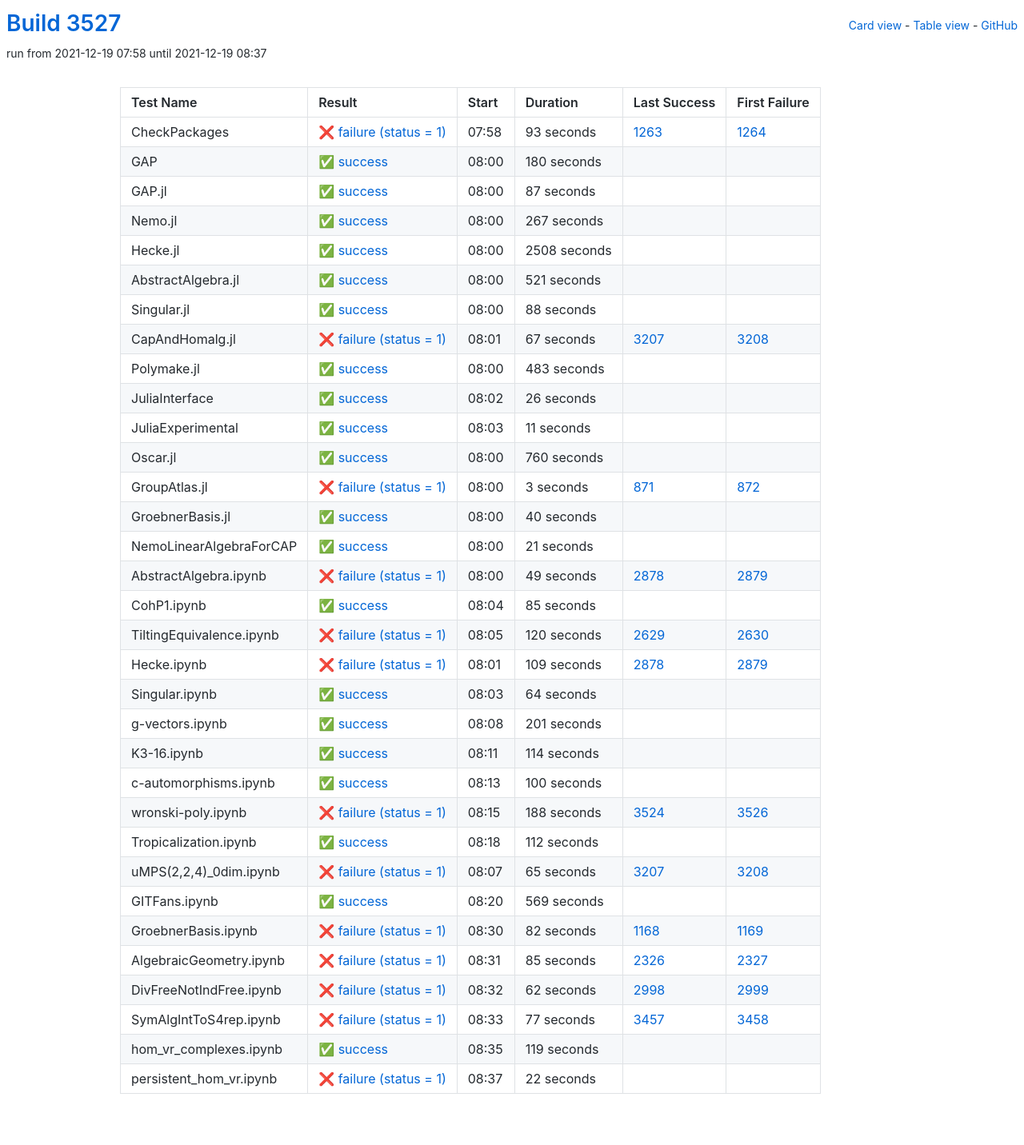
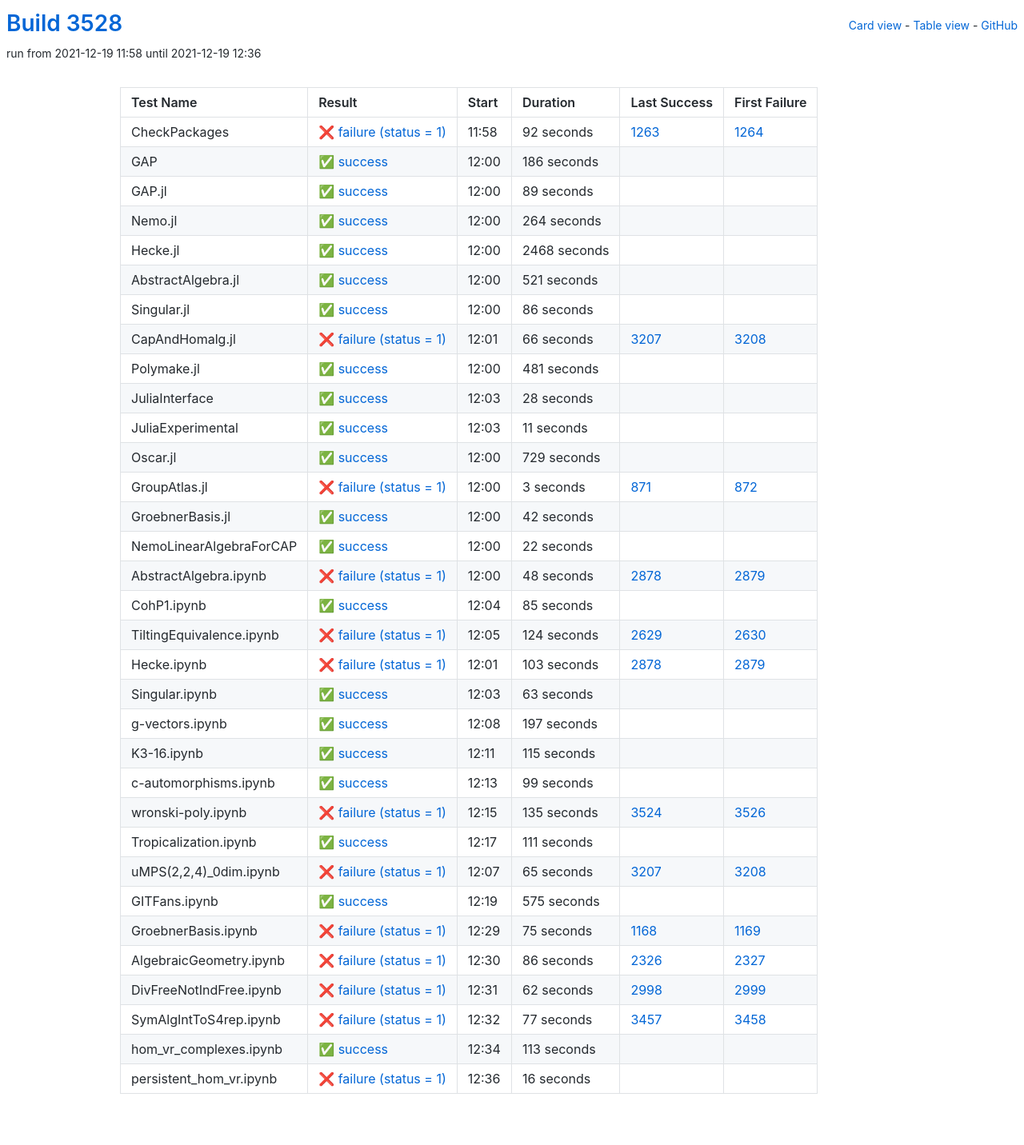
Before and after one commit to oscar-system/oscar-ci-status-stable, a Jekyll site: the page built from table.html, in a window 1280 px wide. Shown: the whole page at 80% size. Built offline with Jekyll 4.4.1, drawn with Linux system fonts in a browser that asks for light colours.

Commit message:
Build #3528

```diff
--- a/_data/ci.yml
+++ b/_data/ci.yml
@@ -1,6 +1,6 @@
 ---
-build: 3527
-build_url: https://oscarci.mathematik.uni-kl.de/job/oscar-stable/3527/
+build: 3528
+build_url: https://oscarci.mathematik.uni-kl.de/job/oscar-stable/3528/
 job: oscar-stable
 organization: oscar-system
 repo: oscar-ci-status-stable
@@ -8,68 +8,68 @@ repourl: https://github.com/oscar-system/oscar-ci-status-stable
 tests:
 - name: CheckPackages
   id: checkpackages
-  log: https://oscarci.mathematik.uni-kl.de/job/oscar-stable/3527/artifact/logs/build-3527/CheckPackages.log
-  start: 2021-12-19 07:58
+  log: https://oscarci.mathematik.uni-kl.de/job/oscar-stable/3528/artifact/logs/build-3528/CheckPackages.log
+  start: 2021-12-19 11:58
   success: false
   exitcode: 1
   status: failure
-  duration: 93
+  duration: 92
   last_success: 1263
   last_success_url: https://oscarci.mathematik.uni-kl.de/job/oscar-stable/1263/
   first_failure: 1264
   first_failure_url: https://oscarci.mathematik.uni-kl.de/job/oscar-stable/1264/
 - name: GAP
   id: gap
-  log: https://oscarci.mathematik.uni-kl.de/job/oscar-stable/3527/artifact/logs/build-3527/GAP.log
-  start: 2021-12-19 08:00
+  log: https://oscarci.mathematik.uni-kl.de/job/oscar-stable/3528/artifact/logs/build-3528/GAP.log
+  start: 2021-12-19 12:00
   success: true
   exitcode: 0
   status: success
-  duration: 180
+  duration: 186
   last_success: false
   last_success_url:
   first_failure: false
   first_failure_url:
 - name: GAP.jl
   id: gap-jl
-  log: https://oscarci.mathematik.uni-kl.de/job/oscar-stable/3527/artifact/logs/build-3527/GAP.jl.log
-  start: 2021-12-19 08:00
+  log: https://oscarci.mathematik.uni-kl.de/job/oscar-stable/3528/artifact/logs/build-3528/GAP.jl.log
+  start: 2021-12-19 12:00
   success: true
   exitcode: 0
   status: success
-  duration: 87
+  duration: 89
   last_success: false
   last_success_url:
   first_failure: false
   first_failure_url:
 - name: Nemo.jl
   id: nemo-jl
-  log: https://oscarci.mathematik.uni-kl.de/job/oscar-stable/3527/artifact/logs/build-3527/Nemo.jl.log
-  start: 2021-12-19 08:00
+  log: https://oscarci.mathematik.uni-kl.de/job/oscar-stable/3528/artifact/logs/build-3528/Nemo.jl.log
+  start: 2021-12-19 12:00
   success: true
   exitcode: 0
   status: success
-  duration: 267
+  duration: 264
   last_success: false
   last_success_url:
   first_failure: false
   first_failure_url:
 - name: Hecke.jl
   id: hecke-jl
-  log: https://oscarci.mathematik.uni-kl.de/job/oscar-stable/3527/artifact/logs/build-3527/Hecke.jl.log
-  start: 2021-12-19 08:00
+  log: https://oscarci.mathematik.uni-kl.de/job/oscar-stable/3528/artifact/logs/build-3528/Hecke.jl.log
+  start: 2021-12-19 12:00
   success: true
   exitcode: 0
   status: success
-  duration: 2508
+  duration: 2468
   last_success: false
   last_success_url:
   first_failure: false
   first_failure_url:
 - name: AbstractAlgebra.jl
   id: abstractalgebra-jl
-  log: https://oscarci.mathematik.uni-kl.de/job/oscar-stable/3527/artifact/logs/build-3527/AbstractAlgebra.jl.log
-  start: 2021-12-19 08:00
+  log: https://oscarci.mathematik.uni-kl.de/job/oscar-stable/3528/artifact/logs/build-3528/AbstractAlgebra.jl.log
+  start: 2021-12-19 12:00
   success: true
   exitcode: 0
   status: success
@@ -80,56 +80,56 @@ tests:
   first_failure_url:
 - name: Singular.jl
   id: singular-jl
-  log: https://oscarci.mathematik.uni-kl.de/job/oscar-stable/3527/artifact/logs/build-3527/Singular.jl.log
-  start: 2021-12-19 08:00
+  log: https://oscarci.mathematik.uni-kl.de/job/oscar-stable/3528/artifact/logs/build-3528/Singular.jl.log
+  start: 2021-12-19 12:00
   success: true
   exitcode: 0
   status: success
-  duration: 88
+  duration: 86
   last_success: false
   last_success_url:
   first_failure: false
   first_failure_url:
 - name: CapAndHomalg.jl
   id: capandhomalg-jl
-  log: https://oscarci.mathematik.uni-kl.de/job/oscar-stable/3527/artifact/logs/build-3527/CapAndHomalg.jl.log
-  start: 2021-12-19 08:01
+  log: https://oscarci.mathematik.uni-kl.de/job/oscar-stable/3528/artifact/logs/build-3528/CapAndHomalg.jl.log
+  start: 2021-12-19 12:01
   success: false
   exitcode: 1
   status: failure
-  duration: 67
+  duration: 66
   last_success: 3207
   last_success_url: https://oscarci.mathematik.uni-kl.de/job/oscar-stable/3207/
   first_failure: 3208
   first_failure_url: https://oscarci.mathematik.uni-kl.de/job/oscar-stable/3208/
 - name: Polymake.jl
   id: polymake-jl
-  log: https://oscarci.mathematik.uni-kl.de/job/oscar-stable/3527/artifact/logs/build-3527/Polymake.jl.log
-  start: 2021-12-19 08:00
+  log: https://oscarci.mathematik.uni-kl.de/job/oscar-stable/3528/artifact/logs/build-3528/Polymake.jl.log
+  start: 2021-12-19 12:00
   success: true
   exitcode: 0
   status: success
-  duration: 483
+  duration: 481
   last_success: false
   last_success_url:
   first_failure: false
   first_failure_url:
 - name: JuliaInterface
   id: juliainterface
-  log: https://oscarci.mathematik.uni-kl.de/job/oscar-stable/3527/artifact/logs/build-3527/JuliaInterface.log
-  start: 2021-12-19 08:02
+  log: https://oscarci.mathematik.uni-kl.de/job/oscar-stable/3528/artifact/logs/build-3528/JuliaInterface.log
+  start: 2021-12-19 12:03
   success: true
   exitcode: 0
   status: success
-  duration: 26
+  duration: 28
   last_success: false
   last_success_url:
   first_failure: false
   first_failure_url:
 - name: JuliaExperimental
   id: juliaexperimental
-  log: https://oscarci.mathematik.uni-kl.de/job/oscar-stable/3527/artifact/logs/build-3527/JuliaExperimental.log
-  start: 2021-12-19 08:03
+  log: https://oscarci.mathematik.uni-kl.de/job/oscar-stable/3528/artifact/logs/build-3528/JuliaExperimental.log
+  start: 2021-12-19 12:03
   success: true
   exitcode: 0
   status: success
@@ -140,20 +140,20 @@ tests:
   first_failure_url:
 - name: Oscar.jl
   id: oscar-jl
-  log: https://oscarci.mathematik.uni-kl.de/job/oscar-stable/3527/artifact/logs/build-3527/Oscar.jl.log
-  start: 2021-12-19 08:00
+  log: https://oscarci.mathematik.uni-kl.de/job/oscar-stable/3528/artifact/logs/build-3528/Oscar.jl.log
+  start: 2021-12-19 12:00
   success: true
   exitcode: 0
   status: success
-  duration: 760
+  duration: 729
   last_success: false
   last_success_url:
   first_failure: false
   first_failure_url:
 - name: GroupAtlas.jl
   id: groupatlas-jl
-  log: https://oscarci.mathematik.uni-kl.de/job/oscar-stable/3527/artifact/logs/build-3527/GroupAtlas.jl.log
-  start: 2021-12-19 08:00
+  log: https://oscarci.mathematik.uni-kl.de/job/oscar-stable/3528/artifact/logs/build-3528/GroupAtlas.jl.log
+  start: 2021-12-19 12:00
   success: false
   exitcode: 1
   status: failure
@@ -164,44 +164,44 @@ tests:
   first_failure_url: https://oscarci.mathematik.uni-kl.de/job/oscar-stable/872/
 - name: GroebnerBasis.jl
   id: groebnerbasis-jl
-  log: https://oscarci.mathematik.uni-kl.de/job/oscar-stable/3527/artifact/logs/build-3527/GroebnerBasis.jl.log
-  start: 2021-12-19 08:00
+  log: https://oscarci.mathematik.uni-kl.de/job/oscar-stable/3528/artifact/logs/build-3528/GroebnerBasis.jl.log
+  start: 2021-12-19 12:00
   success: true
   exitcode: 0
   status: success
-  duration: 40
+  duration: 42
   last_success: false
   last_success_url:
   first_failure: false
   first_failure_url:
 - name: NemoLinearAlgebraForCAP
   id: nemolinearalgebraforcap
-  log: https://oscarci.mathematik.uni-kl.de/job/oscar-stable/3527/artifact/logs/build-3527/NemoLinearAlgebraForCAP.log
-  start: 2021-12-19 08:00
+  log: https://oscarci.mathematik.uni-kl.de/job/oscar-stable/3528/artifact/logs/build-3528/NemoLinearAlgebraForCAP.log
+  start: 2021-12-19 12:00
   success: true
   exitcode: 0
   status: success
-  duration: 21
+  duration: 22
   last_success: false
   last_success_url:
   first_failure: false
   first_failure_url:
 - name: AbstractAlgebra.ipynb
   id: abstractalgebra-ipynb
-  log: https://oscarci.mathematik.uni-kl.de/job/oscar-stable/3527/artifact/logs/build-3527/AbstractAlgebra.ipynb.log
-  start: 2021-12-19 08:00
+  log: https://oscarci.mathematik.uni-kl.de/job/oscar-stable/3528/artifact/logs/build-3528/AbstractAlgebra.ipynb.log
+  start: 2021-12-19 12:00
   success: false
   exitcode: 1
   status: failure
-  duration: 49
+  duration: 48
   last_success: 2878
   last_success_url: https://oscarci.mathematik.uni-kl.de/job/oscar-stable/2878/
   first_failure: 2879
   first_failure_url: https://oscarci.mathematik.uni-kl.de/job/oscar-stable/2879/
 - name: CohP1.ipynb
   id: cohp1-ipynb
-  log: https://oscarci.mathematik.uni-kl.de/job/oscar-stable/3527/artifact/logs/build-3527/CohP1.ipynb.log
-  start: 2021-12-19 08:04
+  log: https://oscarci.mathematik.uni-kl.de/job/oscar-stable/3528/artifact/logs/build-3528/CohP1.ipynb.log
+  start: 2021-12-19 12:04
   success: true
   exitcode: 0
   status: success
@@ -212,104 +212,104 @@ tests:
   first_failure_url:
 - name: TiltingEquivalence.ipynb
   id: tiltingequivalence-ipynb
-  log: https://oscarci.mathematik.uni-kl.de/job/oscar-stable/3527/artifact/logs/build-3527/TiltingEquivalence.ipynb.log
-  start: 2021-12-19 08:05
+  log: https://oscarci.mathematik.uni-kl.de/job/oscar-stable/3528/artifact/logs/build-3528/TiltingEquivalence.ipynb.log
+  start: 2021-12-19 12:05
   success: false
   exitcode: 1
   status: failure
-  duration: 120
+  duration: 124
   last_success: 2629
   last_success_url: https://oscarci.mathematik.uni-kl.de/job/oscar-stable/2629/
   first_failure: 2630
   first_failure_url: https://oscarci.mathematik.uni-kl.de/job/oscar-stable/2630/
 - name: Hecke.ipynb
   id: hecke-ipynb
-  log: https://oscarci.mathematik.uni-kl.de/job/oscar-stable/3527/artifact/logs/build-3527/Hecke.ipynb.log
-  start: 2021-12-19 08:01
+  log: https://oscarci.mathematik.uni-kl.de/job/oscar-stable/3528/artifact/logs/build-3528/Hecke.ipynb.log
+  start: 2021-12-19 12:01
   success: false
   exitcode: 1
   status: failure
-  duration: 109
+  duration: 103
   last_success: 2878
   last_success_url: https://oscarci.mathematik.uni-kl.de/job/oscar-stable/2878/
   first_failure: 2879
   first_failure_url: https://oscarci.mathematik.uni-kl.de/job/oscar-stable/2879/
 - name: Singular.ipynb
   id: singular-ipynb
-  log: https://oscarci.mathematik.uni-kl.de/job/oscar-stable/3527/artifact/logs/build-3527/Singular.ipynb.log
-  start: 2021-12-19 08:03
+  log: https://oscarci.mathematik.uni-kl.de/job/oscar-stable/3528/artifact/logs/build-3528/Singular.ipynb.log
+  start: 2021-12-19 12:03
   success: true
   exitcode: 0
   status: success
-  duration: 64
+  duration: 63
   last_success: false
   last_success_url:
   first_failure: false
   first_failure_url:
 - name: g-vectors.ipynb
   id: g-vectors-ipynb
-  log: https://oscarci.mathematik.uni-kl.de/job/oscar-stable/3527/artifact/logs/build-3527/g-vectors.ipynb.log
-  start: 2021-12-19 08:08
+  log: https://oscarci.mathematik.uni-kl.de/job/oscar-stable/3528/artifact/logs/build-3528/g-vectors.ipynb.log
+  start: 2021-12-19 12:08
   success: true
   exitcode: 0
   status: success
-  duration: 201
+  duration: 197
   last_success: false
   last_success_url:
   first_failure: false
   first_failure_url:
 - name: K3-16.ipynb
   id: k3-16-ipynb
-  log: https://oscarci.mathematik.uni-kl.de/job/oscar-stable/3527/artifact/logs/build-3527/K3-16.ipynb.log
-  start: 2021-12-19 08:11
+  log: https://oscarci.mathematik.uni-kl.de/job/oscar-stable/3528/artifact/logs/build-3528/K3-16.ipynb.log
+  start: 2021-12-19 12:11
   success: true
   exitcode: 0
   status: success
-  duration: 114
+  duration: 115
   last_success: false
   last_success_url:
   first_failure: false
   first_failure_url:
 - name: c-automorphisms.ipynb
   id: c-automorphisms-ipynb
-  log: https://oscarci.mathematik.uni-kl.de/job/oscar-stable/3527/artifact/logs/build-3527/c-automorphisms.ipynb.log
-  start: 2021-12-19 08:13
+  log: https://oscarci.mathematik.uni-kl.de/job/oscar-stable/3528/artifact/logs/build-3528/c-automorphisms.ipynb.log
+  start: 2021-12-19 12:13
   success: true
   exitcode: 0
   status: success
-  duration: 100
+  duration: 99
   last_success: false
   last_success_url:
   first_failure: false
   first_failure_url:
 - name: wronski-poly.ipynb
   id: wronski-poly-ipynb
-  log: https://oscarci.mathematik.uni-kl.de/job/oscar-stable/3527/artifact/logs/build-3527/wronski-poly.ipynb.log
-  start: 2021-12-19 08:15
+  log: https://oscarci.mathematik.uni-kl.de/job/oscar-stable/3528/artifact/logs/build-3528/wronski-poly.ipynb.log
+  start: 2021-12-19 12:15
   success: false
   exitcode: 1
   status: failure
-  duration: 188
+  duration: 135
   last_success: 3524
   last_success_url: https://oscarci.mathematik.uni-kl.de/job/oscar-stable/3524/
   first_failure: 3526
   first_failure_url: https://oscarci.mathematik.uni-kl.de/job/oscar-stable/3526/
 - name: Tropicalization.ipynb
   id: tropicalization-ipynb
-  log: https://oscarci.mathematik.uni-kl.de/job/oscar-stable/3527/artifact/logs/build-3527/Tropicalization.ipynb.log
-  start: 2021-12-19 08:18
+  log: https://oscarci.mathematik.uni-kl.de/job/oscar-stable/3528/artifact/logs/build-3528/Tropicalization.ipynb.log
+  start: 2021-12-19 12:17
   success: true
   exitcode: 0
   status: success
-  duration: 112
+  duration: 111
   last_success: false
   last_success_url:
   first_failure: false
   first_failure_url:
 - name: uMPS(2,2,4)_0dim.ipynb
   id: umps-2-2-4-0dim-ipynb
-  log: https://oscarci.mathematik.uni-kl.de/job/oscar-stable/3527/artifact/logs/build-3527/uMPS-2-2-4-_0dim.ipynb.log
-  start: 2021-12-19 08:07
+  log: https://oscarci.mathematik.uni-kl.de/job/oscar-stable/3528/artifact/logs/build-3528/uMPS-2-2-4-_0dim.ipynb.log
+  start: 2021-12-19 12:07
   success: false
   exitcode: 1
   status: failure
@@ -320,44 +320,44 @@ tests:
   first_failure_url: https://oscarci.mathematik.uni-kl.de/job/oscar-stable/3208/
 - name: GITFans.ipynb
   id: gitfans-ipynb
-  log: https://oscarci.mathematik.uni-kl.de/job/oscar-stable/3527/artifact/logs/build-3527/GITFans.ipynb.log
-  start: 2021-12-19 08:20
+  log: https://oscarci.mathematik.uni-kl.de/job/oscar-stable/3528/artifact/logs/build-3528/GITFans.ipynb.log
+  start: 2021-12-19 12:19
   success: true
   exitcode: 0
   status: success
-  duration: 569
+  duration: 575
   last_success: false
   last_success_url:
   first_failure: false
   first_failure_url:
 - name: GroebnerBasis.ipynb
   id: groebnerbasis-ipynb
-  log: https://oscarci.mathematik.uni-kl.de/job/oscar-stable/3527/artifact/logs/build-3527/GroebnerBasis.ipynb.log
-  start: 2021-12-19 08:30
+  log: https://oscarci.mathematik.uni-kl.de/job/oscar-stable/3528/artifact/logs/build-3528/GroebnerBasis.ipynb.log
+  start: 2021-12-19 12:29
   success: false
   exitcode: 1
   status: failure
-  duration: 82
+  duration: 75
   last_success: 1168
   last_success_url: https://oscarci.mathematik.uni-kl.de/job/oscar-stable/1168/
   first_failure: 1169
   first_failure_url: https://oscarci.mathematik.uni-kl.de/job/oscar-stable/1169/
 - name: AlgebraicGeometry.ipynb
   id: algebraicgeometry-ipynb
-  log: https://oscarci.mathematik.uni-kl.de/job/oscar-stable/3527/artifact/logs/build-3527/AlgebraicGeometry.ipynb.log
-  start: 2021-12-19 08:31
+  log: https://oscarci.mathematik.uni-kl.de/job/oscar-stable/3528/artifact/logs/build-3528/AlgebraicGeometry.ipynb.log
+  start: 2021-12-19 12:30
   success: false
   exitcode: 1
   status: failure
-  duration: 85
+  duration: 86
   last_success: 2326
   last_success_url: https://oscarci.mathematik.uni-kl.de/job/oscar-stable/2326/
   first_failure: 2327
   first_failure_url: https://oscarci.mathematik.uni-kl.de/job/oscar-stable/2327/
 - name: DivFreeNotIndFree.ipynb
   id: divfreenotindfree-ipynb
-  log: https://oscarci.mathematik.uni-kl.de/job/oscar-stable/3527/artifact/logs/build-3527/DivFreeNotIndFree.ipynb.log
-  start: 2021-12-19 08:32
+  log: https://oscarci.mathematik.uni-kl.de/job/oscar-stable/3528/artifact/logs/build-3528/DivFreeNotIndFree.ipynb.log
+  start: 2021-12-19 12:31
   success: false
   exitcode: 1
   status: failure
@@ -368,8 +368,8 @@ tests:
   first_failure_url: https://oscarci.mathematik.uni-kl.de/job/oscar-stable/2999/
 - name: SymAlgIntToS4rep.ipynb
   id: symalginttos4rep-ipynb
-  log: https://oscarci.mathematik.uni-kl.de/job/oscar-stable/3527/artifact/logs/build-3527/SymAlgIntToS4rep.ipynb.log
-  start: 2021-12-19 08:33
+  log: https://oscarci.mathematik.uni-kl.de/job/oscar-stable/3528/artifact/logs/build-3528/SymAlgIntToS4rep.ipynb.log
+  start: 2021-12-19 12:32
   success: false
   exitcode: 1
   status: failure
@@ -380,24 +380,24 @@ tests:
   first_failure_url: https://oscarci.mathematik.uni-kl.de/job/oscar-stable/3458/
 - name: hom_vr_complexes.ipynb
   id: hom-vr-complexes-ipynb
-  log: https://oscarci.mathematik.uni-kl.de/job/oscar-stable/3527/artifact/logs/build-3527/hom_vr_complexes.ipynb.log
-  start: 2021-12-19 08:35
+  log: https://oscarci.mathematik.uni-kl.de/job/oscar-stable/3528/artifact/logs/build-3528/hom_vr_complexes.ipynb.log
+  start: 2021-12-19 12:34
   success: true
   exitcode: 0
   status: success
-  duration: 119
+  duration: 113
   last_success: false
   last_success_url:
   first_failure: false
   first_failure_url:
 - name: persistent_hom_vr.ipynb
   id: persistent-hom-vr-ipynb
-  log: https://oscarci.mathematik.uni-kl.de/job/oscar-stable/3527/artifact/logs/build-3527/persistent_hom_vr.ipynb.log
-  start: 2021-12-19 08:37
+  log: https://oscarci.mathematik.uni-kl.de/job/oscar-stable/3528/artifact/logs/build-3528/persistent_hom_vr.ipynb.log
+  start: 2021-12-19 12:36
   success: false
   exitcode: 1
   status: failure
-  duration: 22
+  duration: 16
   last_success: false
   last_success_url:
   first_failure: false
```
Also changed, not shown: README.md.
